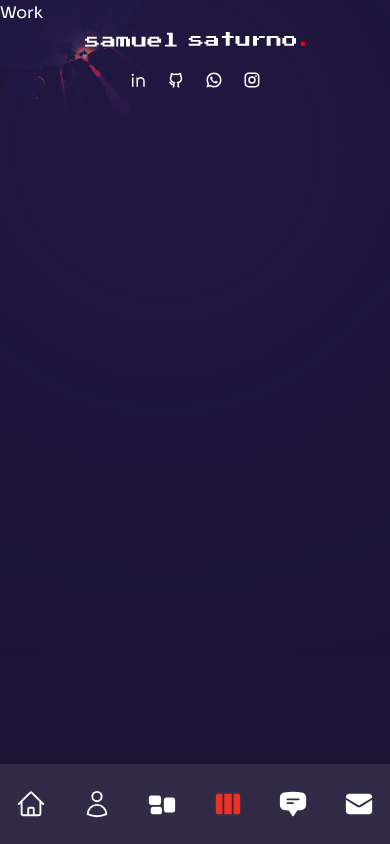
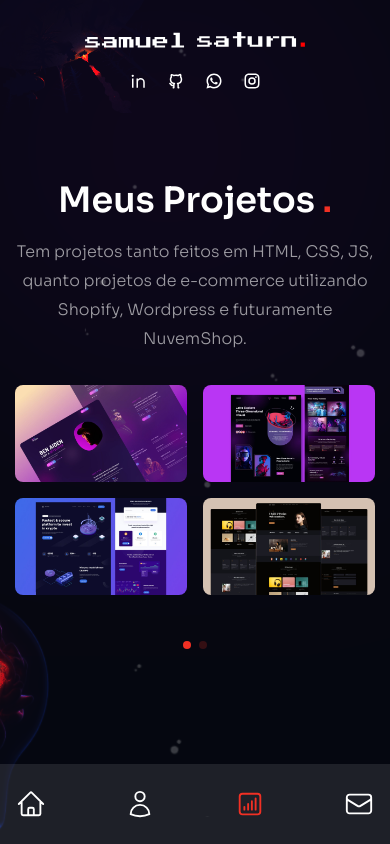
Before and after one commit to samuelsaturn/Portfolio, a Next.js app: page /work in a window 390 px wide. Built offline with nearby package versions, Linux system fonts and the light colour scheme.

Commit message:
Project page and Contact page

```diff
--- a/components/Bulb.js
+++ b/components/Bulb.js
@@ -1,5 +1,18 @@
+// Image
+import Image from "next/image";
+
 const Bulb = () => {
-  return <div>Bulb</div>;
+  return (
+    <div className="absolute -left-36 -bottom-12 mix-blend-color-dodge animate-pulse duration-75 z-10 w-[200px] xl:w-[260px]">
+      <Image
+        src={"/bulb.png"}
+        width={260}
+        height={200}
+        className="w-full h-full"
+        alt=""
+      />
+    </div>
+  );
 };
 
 export default Bulb;
--- a/components/Header.js
+++ b/components/Header.js
@@ -14,7 +14,7 @@ const Header = () => {
         <div className="flex flex-col lg:flex-row justify-between items-center gap-y-6 py-8">
           {/* logo */}
           <Link href={'/'}>
-            <Image src={"/logo-saturno.svg"} width={220} height={48} alt="" priority={true} />
+            <Image src={"/logo-saturn.svg"} width={220} height={48} alt="" priority={true} />
           </Link>
           {/* socials */}
           <Socials />
--- a/components/Nav.js
+++ b/components/Nav.js
@@ -8,23 +8,25 @@ import {
   HiEnvelope,
   HiOutlineHome,
   HiOutlineUser,
+  HiOutlineChartBarSquare,
+  HiOutlineEnvelope,
 } from "react-icons/hi2";
 
 // nav data
 export const navData = [
   { name: "home", path: "/", icon: <HiOutlineHome /> },
   { name: "sobre", path: "/about", icon: <HiOutlineUser /> },
-  { name: "serviços", path: "/services", icon: <HiRectangleGroup /> },
-  { name: "trabalho", path: "/work", icon: <HiViewColumns /> },
-  {
-    name: "coisas",
-    path: "/testimonials",
-    icon: <HiChatBubbleBottomCenterText />,
-  },
+  // { name: "serviços", path: "/services", icon: <HiRectangleGroup /> },
+  { name: "projetos", path: "/work", icon: <HiOutlineChartBarSquare  /> },
+  // {
+  //   name: "coisas",
+  //   path: "/testimonials",
+  //   icon: <HiChatBubbleBottomCenterText />,
+  // },
   {
     name: "contato",
     path: "/contact",
-    icon: <HiEnvelope />,
+    icon: <HiOutlineEnvelope  />,
   },
 ];
 
--- a/components/TopLeftImg.js
+++ b/components/TopLeftImg.js
@@ -3,7 +3,7 @@ import Image from "next/image";
 
 const TopLeftImg = () => {
   return (
-  <div className="absolute left-0 top-0 mix-blend-color-dodge z-10 w-[200px] xl:w-[400px] opacity-50">
+  <div className="absolute left-0 top-0 mix-blend-color-dodge z-10 w-[200px] xl:w-[400px] opacity-1 ">
     <Image src='/outerLeft.png' width={400} height={400} alt="" />
   </div>
   );
--- a/components/WorkSlider.js
+++ b/components/WorkSlider.js
@@ -1,51 +1,109 @@
 // data
-const workSlides = {
+export const workSlides = {
   slides: [
     {
       images: [
         {
-          title: 'title',
-          path: '/thumb1.jpg',
+          title: "title",
+          path: "/thumb1.jpg",
         },
         {
-          title: 'title',
-          path: '/thumb2.jpg',
+          title: "title",
+          path: "/thumb2.jpg",
         },
         {
-          title: 'title',
-          path: '/thumb3.jpg',
+          title: "title",
+          path: "/thumb3.jpg",
         },
         {
-          title: 'title',
-          path: '/thumb4.jpg',
+          title: "title",
+          path: "/thumb4.jpg",
         },
       ],
     },
     {
       images: [
         {
-          title: 'title',
-          path: '/thumb4.jpg',
+          title: "title",
+          path: "/thumb4.jpg",
         },
         {
-          title: 'title',
-          path: '/thumb1.jpg',
+          title: "title",
+          path: "/thumb1.jpg",
         },
         {
-          title: 'title',
-          path: '/thumb2.jpg',
+          title: "title",
+          path: "/thumb2.jpg",
         },
         {
-          title: 'title',
-          path: '/thumb3.jpg',
+          title: "title",
+          path: "/thumb3.jpg",
         },
       ],
     },
   ],
 };
 
+// import required modules
+import { FreeMode, Pagination } from "swiper";
+
+// import swiper react components
+import { Swiper, SwiperSlide } from "swiper/react";
+
+// import swiper styles
+import "swiper/css";
+import "swiper/css/free-mode";
+import "swiper/css/pagination";
+
+// icons
+import { BsArrowRight } from "react-icons/bs";
+
+// Image
+import Image from "next/image";
+
 const WorkSlider = () => {
-  return <div>Work Slider</div>;
+  return (
+    <Swiper
+      spaceBetween={10}
+      pagination={{
+        clickable: true,
+      }}
+      modules={[Pagination]}
+      className="h-[280px] sm:h-[480px]"
+    >
+      {workSlides.slides.map((slide, index) => {
+        return (
+          <SwiperSlide key={index}>
+            <div className="grid grid-cols-2 grid-rows-2 gap-4 cursor-pointer">
+              {slide.images.map((image, index) => {
+                return (
+                  <div className="relative rounded-lg overflow-hidden flex items-center justify-center group" key={index}>
+                    <div className='relative flex items-center justify-center overflow-hidden group'>
+                      {/* image */}
+                      <Image src={image.path} width={500} height={300} alt="" />
+                      {/* overlay */}
+                      <div className="absolute inset-0 bg-gradient-to-l from-transparent via-[#e838cc] to-[#4a22bd] opacity-0 group-hover:opacity-80 transition-all duration-700"></div>
+                      {/* title */}
+                      <div className="absolute bottom-0 translate-y-full group-hover:-translate-y-10 group-hover:xl:-translate-y-20 transition-all duration-300">
+                        <div className="flex items-center gap-x-2 text-[13px] tracking-[0.2em]">
+                          {/* title part 1 */}
+                          <div className="delay-100">VER</div>
+                          {/* title part 2 */}
+                          <div className="translate-y-[500%] group-hover:translate-y-0 transition-all duration-300 delay-150">PROJETO</div>
+                          {/* icon */}
+                          <div className="text-xl translate-y-[500%] group-hover:translate-y-0 transition-all duration-300 delay-200"><BsArrowRight/></div>
+                        </div>
+                      </div>
+                    </div>
+                  </div>
+                );
+              })}
+            </div>
+          </SwiperSlide>
+        );
+      })}
+    </Swiper>
+  );
 };
 
 export default WorkSlider;
--- a/pages/about/index.js
+++ b/pages/about/index.js
@@ -28,6 +28,15 @@ import {
 
 //  data
 const aboutData = [
+  {
+    title: "about",
+    info: [
+      {
+        title: "Iniciei minha jornada em 2022, imergindo nos estudos de desenvolvimento web e engenharia de dados. Hoje estou no mercado de trabalho utilizando todo meu conhecimento para solucionar problemas e aprendendo cada dia mais. Gosto de gatos, frio, astronomia, livros, uns jogos indies e animes.",
+      },
+
+    ],
+  },
   {
     title: "skills",
     info: [
@@ -68,17 +77,34 @@ const aboutData = [
     ],
   },
   {
-    title: "cats",
+    title: "education",
     info: [
       {
-        title: "Mi Catitos",
-        icons: [
-          <Catitos />
-        ],
+        title: "ADS - Descomplica",
+        stage: "01/2023 - 06/2025",
       },
-
+      {
+        title: "FullStack Java - Generation",
+        stage: "01/2022 - 04/2022",
+      },
+      {
+        title: "Téc. ADM - Senac",
+        stage: "03/2021 - 07/2022",
+      },
     ],
   },
+  // {
+  //   title: "cats",
+  //   info: [
+  //     {
+  //       title: "Mi Catitos",
+  //       icons: [
+  //         <Catitos />
+  //       ],
+  //     },
+
+  //   ],
+  // },
 ];
 
 // Components
@@ -111,7 +137,7 @@ const About = () => {
             initial="hidden"
             animate="show"
             exit="hidden"
-            className="text-2xl font-extrabold mb-2 xl:h2"
+            className="text-2xl font-extrabold mb-6 xl:h2"
           >
             Data Engineer e Web Developer: Conectando <span className="text-accent">Dados</span>, Criando <span className="text-accent">Experiências</span>.
           </motion.h2>
@@ -120,7 +146,7 @@ const About = () => {
             initial="hidden"
             animate="show"
             exit="hidden"
-            className="max-w-[500px] mx-auto xl:mx-0 mb-6 xl:mb-12 px-2 xl:px-0"
+            className="hidden max-w-[500px] mx-auto xl:mx-0 mb-6 xl:mb-12 px-2 xl:px-0"
           >
             Iniciei minha jornada em 2022, imergindo nos estudos de desenvolvimento web e engenharia de dados. Hoje estou no mercado de trabalho onde mostro meus conhecimentos e aprendo cada vez mais.
           </motion.p>
@@ -130,11 +156,11 @@ const About = () => {
             initial="hidden"
             animate="show"
             exit="hidden"
-            className="hidden md:flex md:max-w-xl xl:max-w-none mx-auto xl:mx-0 mb-8"
+            className="flex md:max-w-xl xl:max-w-none mx-auto xl:mx-0 mb-8"
           >
             <div className="flex flex-1 xl:gap-x-6">
               {/* experience */}
-              <div className="relative flex-1 after:w-[1px] after:h-full after:bg-white/10 after:absolute after:top-0 after:right-0">
+              <div className="relative flex-1 after:w-[1px] after:h-full xl:after:bg-white/10 after:absolute after:top-0 after:right-0">
                 <div className="text-2xl xl:text-4xl font-extrabold text-accent mb-2">
                   <CountUp start={1} end={1} duration={5} /> +
                 </div>
--- a/pages/contact/index.js
+++ b/pages/contact/index.js
@@ -1,5 +1,56 @@
+// Components
+import Circles from "../../components/Circles";
+
+//icons
+import { BsArrowRight } from "react-icons/bs";
+
+// variants
+import { fadeIn } from "../../variants";
+
+// motion
+import { motion } from "framer-motion";
+
 const Contact = () => {
-  return <div>Contact</div>;
+  return (
+    <div className="h-full bg-primary/30">
+      <div className="container mx-auto py-32 text-center xl:text-left flex items-center justify-center h-full">
+        {/* text and form */}
+        <div className=" flex flex-col w-full max-w-[700px]">
+          {/* text */}
+          <motion.h2
+            variants={fadeIn("up", 0.2)}
+            initial="hidden"
+            animate="show"
+            exit="hidden"
+            className="h2 text-center mb-12"
+          >
+            Sla oq <span className="text-accent">sla</span>
+          </motion.h2>
+          <motion.form
+            variants={fadeIn("up", 0.4)}
+            initial="hidden"
+            animate="show"
+            exit="hidden"
+            className="flex flex-col gap-6 w-full mx-auto"
+          >
+            {/* group */}
+            <div className="flex gap-x-6 w-full">
+              <input type="text" placeholder="nome" className="input" />
+              <input type="text" placeholder="email" className="input" />
+            </div>
+            <input type="text" placeholder="assunto" className="input" />
+            <textarea placeholder="mensagem" className="textarea"></textarea>
+            <button className="btn rounded-full border border-white/50 max-w-[170px] px-8 transition-all duration-300 flex items-center justify-center overflow-hidden hover:border-accent group">
+              <span className=" group-hover:-translate-y-[120%] group-hover:opacity-0 transition-all duration-500">
+                Enviar
+              </span>
+              <BsArrowRight className="-translate-y-[120%] opacity-0 group-hover:flex group-hover:-translate-y-0 group-hover:opacity-100 transition-all duration-300 absolute text-[22px]" />
+            </button>
+          </motion.form>
+        </div>
+      </div>
+    </div>
+  );
 };
 
 export default Contact;
--- a/pages/index.js
+++ b/pages/index.js
@@ -44,7 +44,7 @@ const Home = () => {
             exit="hidden"
             className="max-w-sm xl:max-w-xl mx-auto xl:mx-0 mb-10 xl:mb-16"
           >
-            Apaixonado por astronomia e sempre tentando se aprimorar até
+            Apaixonado por astronomia e sempre tentando me aprimorar até
             alcançar o infinito.
           </motion.p>
           {/* botão */}
--- a/pages/work/index.js
+++ b/pages/work/index.js
@@ -1,5 +1,55 @@
+// Components
+import WorkSlider from "../../components/WorkSlider";
+import Bulb from "../../components/Bulb";
+import Circles from "../../components/Circles";
+
+// Framer motion
+import { motion } from "framer-motion";
+import { fadeIn } from "../../variants";
+
 const Work = () => {
-  return <div>Work</div>;
+  return (
+    <div className="h-full bg-primary/30 py-36 flex items-center">
+      <Circles />
+      <div className="container mx-auto">
+        <div className="flex flex-col xl:flex-row gap-x-8">
+          {/* text */}
+          <div className="text-center flex xl:w-[30vw] flex-col lg:text-left mb-4 xl:mb-0">
+            <motion.h2
+              variants={fadeIn("up", 0.2)}
+              initial="hidden"
+              animate="show"
+              exit="hidden"
+              className="h2 xl:mt-12"
+            >
+              Meus Projetos <span className="text-accent">.</span>
+            </motion.h2>
+            <motion.p
+              variants={fadeIn("up", 0.4)}
+              initial="hidden"
+              animate="show"
+              exit="hidden"
+              className="mb-4 max-w-[400px] mx-auto lg:mx-0"
+            >
+              {" "}
+              Tem projetos tanto feitos em HTML, CSS, JS, quanto projetos de e-commerce utilizando Shopify, Wordpress e futuramente NuvemShop.
+            </motion.p>
+          </div>
+          {/* slider */}
+          <motion.div
+            variants={fadeIn("up", 0.6)}
+            initial="hidden"
+            animate="show"
+            exit="hidden"
+            className="w-full xl:max-w-[65%]"
+          >
+            <WorkSlider />
+          </motion.div>
+        </div>
+      </div>
+      <Bulb />
+    </div>
+  );
 };
 
 export default Work;
--- a/tailwind.config.js
+++ b/tailwind.config.js
@@ -30,7 +30,7 @@ module.exports = {
         explosion: 'url("/bg-saturno.png")',
         circles: 'url("/bg-circles.png")',
         circleStar: 'url("/circulo.svg")',
-        site: 'url("/site-bg.svg")',
+        site: 'url("/site-bg-saturn.svg")',
       },
       animation: {
         'spin-slow': 'spin 6s linear infinite',
```
Also changed, not shown: public/logo-saturn.svg (added), public/site-bg-saturn.svg (added).
